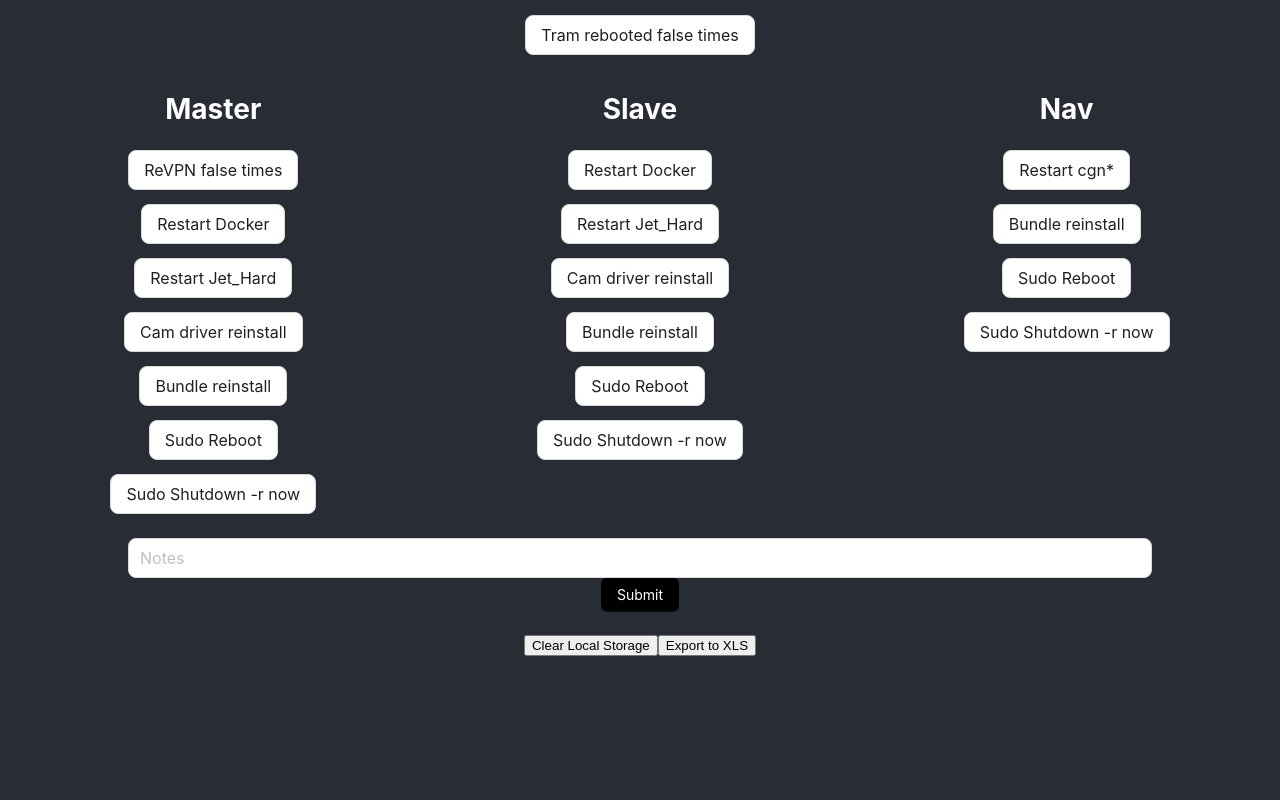
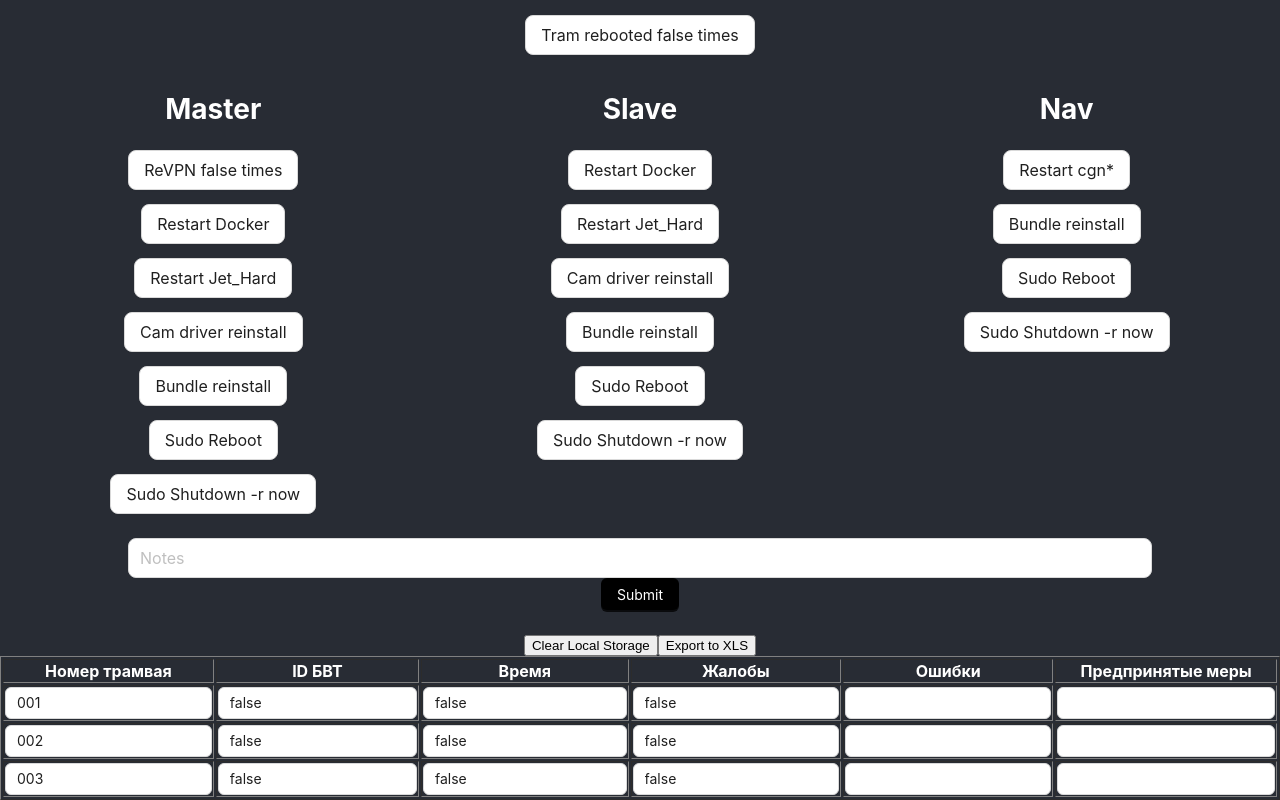
Before and after one commit to 1oki/report-constructor, a React (Create React App) app: page / in a window 1280 px wide. Shown: the part 1969-2769 px from the top of the page. Before the commit the page ends 2625 px from the top, so only its background shows below. Built offline with nearby package versions, Linux system fonts and the light colour scheme.

Commit message:
table layout added

```diff
--- a/src/forms.tsx
+++ b/src/forms.tsx
@@ -3,6 +3,7 @@ import { Button, Flex, Input, Form, ConfigProvider, FormProps} from 'antd';
 import CheckBtn from './checkBtn';
 import ExportCSV from './exportCsv';
 import exportToExcel from './exportXlsx';
+import * as XLSX from 'xlsx';
 
 
 type ReportType = {
@@ -247,6 +248,7 @@ const Forms: React.FC = () => {
 
     const onFinish: FormProps<ReportType>['onFinish'] = () => {
         dataProcessing(report, glossary, processedData);
+        saveDataToLocalStorage();
       };
 
     const handleClick = (section: keyof ReportType) => {
@@ -255,10 +257,10 @@ const Forms: React.FC = () => {
     const handleInput = (event: React.ChangeEvent<HTMLInputElement> | React.ChangeEvent<HTMLTextAreaElement>, section: string) => {
         setReport(state => ({ ...state, [section]: event.target.value}))
         // localStorage.setItem('reportData', JSON.stringify(report));
-        saveDataToLocalStorage();
+
     }
 
-    console.log('report', report)
+    // console.log('report', report)
     const dataProcessing = (report: ReportType, glossary: any, processedData: any) => {
 
         const issue = 'issue';
@@ -292,12 +294,12 @@ const Forms: React.FC = () => {
                 if(value === true) {
                     console.log( 'push driversReport ', key)
                     // processedData[1].driversReport = processedData[1].driversReport + glossary[key] + ', ';
-                    data.driversReport = data.driversReport + glossary[key] + ', ';
+                    data.driversReport = data.driversReport + glossary[key] + ',\n';
                 }
                 if(typeof value === 'string') {
                     console.log( 'push driversReport ', value);
                     // processedData[1].driversReport = processedData[1].driversReport + value + ', ';
-                    data.driversReport = data.driversReport + value + ', ';
+                    data.driversReport = data.driversReport + value + ',\n';
                 }
             }
 
@@ -305,12 +307,12 @@ const Forms: React.FC = () => {
                 if(value === true) {
                     // console.log( 'push issue ', key)
                     // processedData[1].issue = processedData[1].issue + glossary[key] + ', ';
-                    data.issue = data.issue + glossary[key] + ', ';
+                    data.issue = data.issue + glossary[key] + ',\n';
                 }
                 if(typeof value === 'string') {
                     // console.log( 'push issue ', value);
                     // processedData[1].issue = processedData[1].issue + value + ', ';
-                    data.issue = data.issue + value + ', ';
+                    data.issue = data.issue + value + ',\n';
                 }
             }
 
@@ -318,12 +320,12 @@ const Forms: React.FC = () => {
                 if(value === true) {
                     // console.log( 'push action ', key)
                     // processedData[1].action = processedData[1].action + glossary[key] + ', ';
-                    data.action = data.action + glossary[key] + ', ';
+                    data.action = data.action + glossary[key] + ',\n';
                 }
                 if(typeof value === 'string') {
                     // console.log( 'push action ', value);
                     // processedData[1].action = processedData[1].action + value + ', ';
-                    data.action = data.action + value + ', ';
+                    data.action = data.action + value + ',\n';
                 }
             }
             console.log('data', data);
@@ -342,11 +344,13 @@ const Forms: React.FC = () => {
     }, []);
 
     const saveDataToLocalStorage = () => {
+        console.log('saveDataToLocalStorage', saveDataToLocalStorage);
         localStorage.setItem('reportData', JSON.stringify(report));
     };
 
     const clearLocalStorage = () => {
         localStorage.removeItem('reportData');
+        console.log('clearLocalStorage', clearLocalStorage);
         setReport(initialValues); // Сброс данных на начальные
     };
 
@@ -489,10 +493,58 @@ const Forms: React.FC = () => {
             <button onClick={() => exportToExcel(processedData)}>
                 Export to XLS
             </button>
+            <EditableTable />
         </>
 
     );
 
 }
 
+
+
+const EditableTable: React.FC = () => {
+  const [data, setData] = useState<Array<any>>([
+    ["Номер трамвая", "ID БВТ", "Время", "Жалобы", "Ошибки", "Предпринятые меры"],
+    ["001", false, false, false, "", ""],
+    ["002", false, false, false, "", ""],
+    ["003", false, false, false, "", ""],
+  ]);
+
+  const handleChange = (rowIndex: number, colIndex: number, value: string) => {
+    const newData = [...data];
+    newData[rowIndex][colIndex] = value;
+    setData(newData);
+  };
+
+  return (
+    <div>
+      <table border={1}>
+        <thead>
+          <tr>
+            {data[0].map((header: string, index: any) => (
+              <th key={index}>{header}</th>
+            ))}
+          </tr>
+        </thead>
+        <tbody>
+          {data.slice(1).map((row, rowIndex) => (
+            <tr key={rowIndex}>
+              {row.map((cell: any, colIndex: any) => (
+                <td key={colIndex}>
+                  <Input
+                    value={cell}
+                    onChange={(e) => handleChange(rowIndex + 1, colIndex, e.target.value)}
+                    style={{ width: '100%' }}
+                  />
+                </td>
+              ))}
+            </tr>
+          ))}
+        </tbody>
+      </table>
+    </div>
+  );
+};
+
+
 export default Forms;
```
